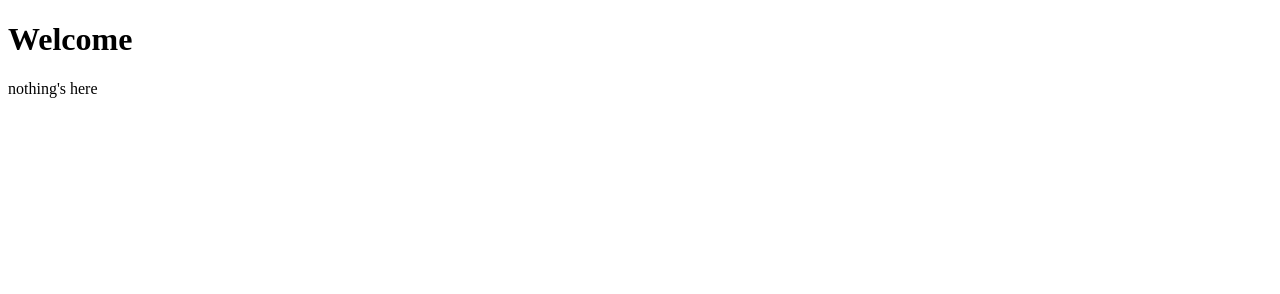
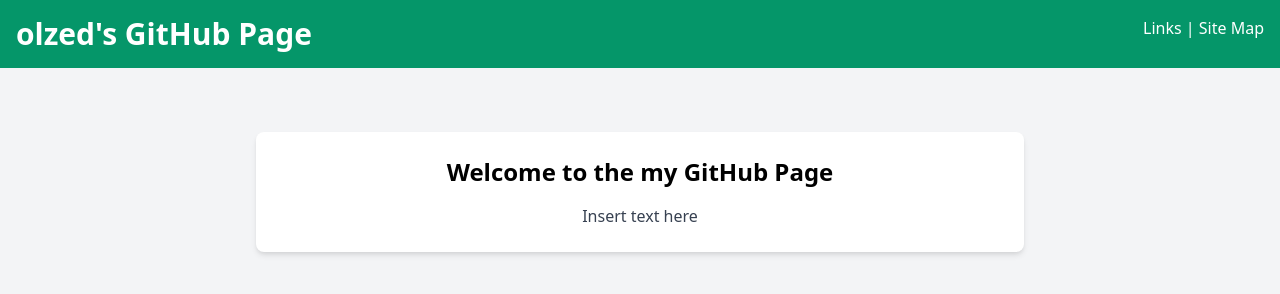
Before and after one commit to olzed/olzed.github.io, a plain HTML site: page index.html in a window 1280 px wide. Drawn offline with nearby package versions, Linux system fonts and the light colour scheme.

Commit message:
start the main page

```diff
--- a/index.html
+++ b/index.html
@@ -1,7 +1,42 @@
+
 <!DOCTYPE html>
-<html>
-<body>
-<h1>Welcome</h1>
-<p>nothing's here</p>
+<html lang="en">
+<head>
+    <meta charset="UTF-8">
+    <meta name="viewport" content="width=device-width, initial-scale=1.0">
+    <link href="https://cdn.jsdelivr.net/npm/tailwindcss@2.2.19/dist/tailwind.min.css" rel="stylesheet">
+	<title>olzed's Github page</title>
+	<!---<link rel="stylesheet" type="text/css" href="style.css"> unused for now-->
+	<link rel="preconnect" href="https://fonts.googleapis.com">
+	<link rel="preconnect" href="https://fonts.gstatic.com" crossorigin>
+	<link href="https://fonts.googleapis.com/css2?family=Roboto:ital,wght@0,100;0,300;0,400;0,500;0,700;0,900;1,100;1,300;1,400;1,500;1,700;1,900&display=swap" rel="stylesheet">
+	<link href="https://cdn.jsdelivr.net/npm/tailwindcss@2.2.19/dist/tailwind.min.css" rel="stylesheet">
+	</style>
+</head>
+<body class="flex flex-col min-h-screen bg-gray-100 font-sans antialised">
+    <!--- Nav Bar -->
+    <nav class="bg-green-600 p-4 text-white flex justify-between">
+        <div>
+            <h1 class="text-3xl font-bold">olzed's GitHub Page</h1>
+        </div>
+        <div>
+			<a href="#" class="text-white hover:underline">Links</a>
+			|
+			<a href="#" class="text-white hover:underline">Site Map</a>
+        </div>
+    </nav>
+    <br>
+    <!-- Main Page -->
+    <div class="flex-grow container mx-auto mt-10 px-4 sm:px-0">
+        <div class="max-w-3xl mx-auto bg-white p-6 rounded-lg shadow-md transition-transform transform hover:scale-105 flex flex-col">
+            <!-- Introduction section -->
+            <div class="text-center">
+                <h2 class="text-2xl font-semibold mb-4">Welcome to the my GitHub Page</h2>
+                <p class="text-gray-700">
+                    Insert text here
+                </p>
+            </div>
+        </div>
+    </div>
 </body>
 </html>
--- /dev/null
+++ b/style.css
@@ -0,0 +1,5 @@
+body {
+  font-family: "Roboto", sans-serif;
+  font-weight: 400;
+  font-style: normal;
+}
```
